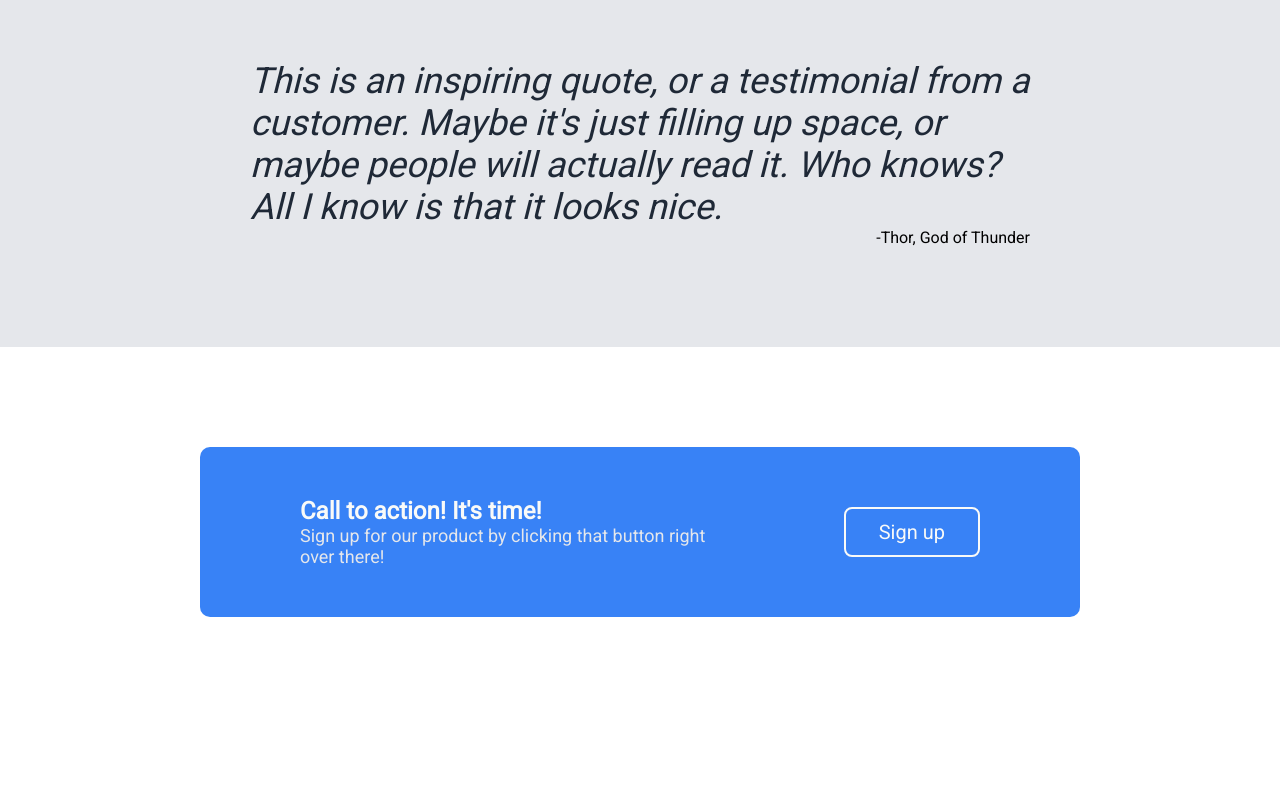
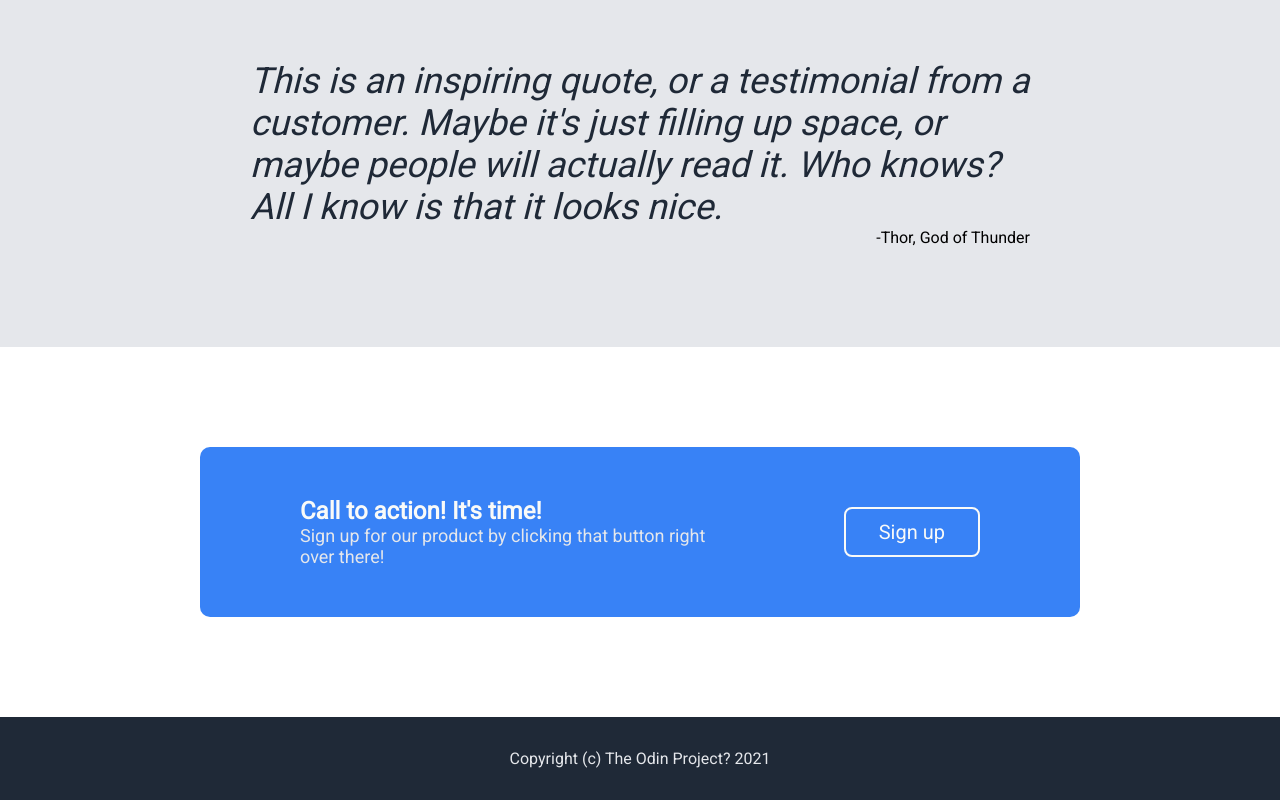
Before and after one commit to sadpoteto/odin-landing-page, a plain HTML site: page index.html in a window 1280 px wide. Shown: the part 863-1663 px from the top of the page. Before the commit the page ends 1580 px from the top, so only its background shows below. Drawn offline with Linux system fonts and the light colour scheme.

Commit message:
Add footer, fix CTA button expanding
The button was hilariously w i d e, set flex-grow to 0

```diff
--- a/index.html
+++ b/index.html
@@ -82,7 +82,7 @@
                 </div>
             </div>
             <div class="footer flex">
-
+                Copyright (c) The Odin Project? 2021
             </div>
         </div>
     </body>
--- a/styles.css
+++ b/styles.css
@@ -156,7 +156,7 @@ body {margin: 0px;}
 }
 
 .s4c-button {
-    flex: auto;
+    flex: 0 1 auto;
     width: 150px;
     height: 50px;
     border-radius: 8px;
@@ -165,3 +165,10 @@ body {margin: 0px;}
     color: #f9faf8;
     font-size: 20px;
 }
+
+.footer {
+    justify-content: center;
+    background-color: #1f2937;
+    padding: 32px;
+    color: #e5e7eb;
+}
```
